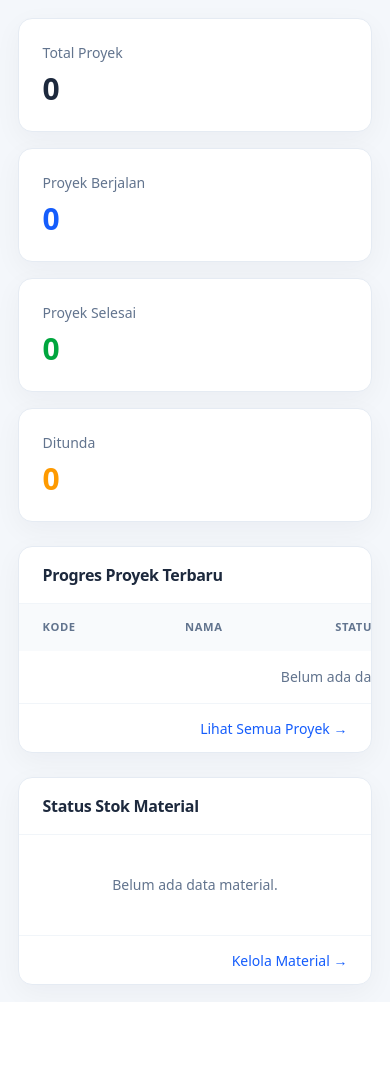
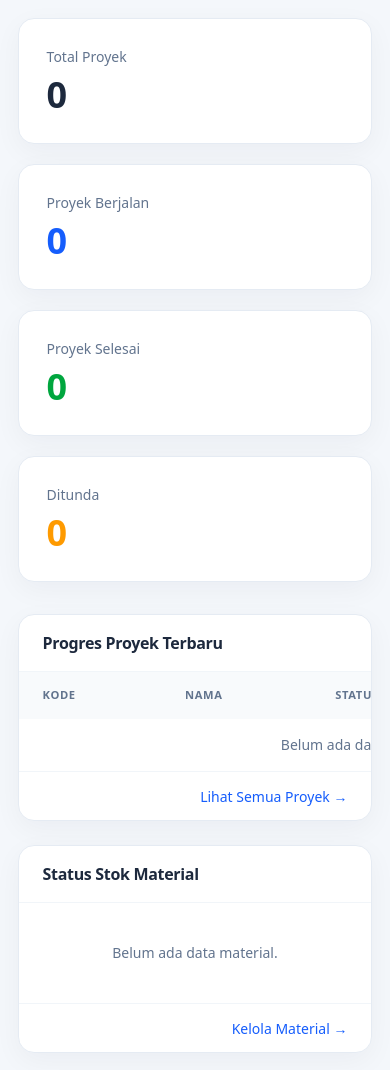
Before and after one commit to akbrff/buildsync-erp, a Laravel app: page /dashboard in a window 390 px wide. Shown: the part 73-1143 px from the top of the page. Before the commit the page ends 1075 px from the top, so only its background shows below. Run offline with Laravel 12, Linux system fonts and the light colour scheme; a user stored in the database is signed in; data comes from the database, SQL or seed files in the repository; data that the repository does not hold is empty; style sheets or scripts are compiled from the project's sources.

Commit message:
style: refresh dashboard cards and responsive content layout

```diff
--- a/resources/views/dashboard.blade.php
+++ b/resources/views/dashboard.blade.php
@@ -4,28 +4,28 @@
 
 @section('content')
     <!-- 4 Kotak Statistik Atas -->
-    <div class="grid gap-4 sm:grid-cols-2 lg:grid-cols-4 mb-6">
-        <div class="rounded-lg bg-white p-6 shadow-sm border border-slate-200">
+    <div class="mb-8 grid gap-5 sm:grid-cols-2 xl:grid-cols-4">
+        <div class="rounded-2xl bg-white p-7 shadow-sm border border-slate-200">
             <p class="text-sm font-medium text-slate-500">Total Proyek</p>
-            <p class="mt-2 text-3xl font-bold text-slate-800">{{ $totalProjects }}</p>
+            <p class="mt-2 text-4xl font-extrabold tracking-tight text-slate-800">{{ $totalProjects }}</p>
         </div>
-        <div class="rounded-lg bg-white p-6 shadow-sm border border-slate-200">
+        <div class="rounded-2xl bg-white p-7 shadow-sm border border-slate-200">
             <p class="text-sm font-medium text-slate-500">Proyek Berjalan</p>
-            <p class="mt-2 text-3xl font-bold text-blue-600">{{ $ongoingProjects }}</p>
+            <p class="mt-2 text-4xl font-extrabold tracking-tight text-blue-600">{{ $ongoingProjects }}</p>
         </div>
-        <div class="rounded-lg bg-white p-6 shadow-sm border border-slate-200">
+        <div class="rounded-2xl bg-white p-7 shadow-sm border border-slate-200">
             <p class="text-sm font-medium text-slate-500">Proyek Selesai</p>
-            <p class="mt-2 text-3xl font-bold text-green-600">{{ $completedProjects }}</p>
+            <p class="mt-2 text-4xl font-extrabold tracking-tight text-green-600">{{ $completedProjects }}</p>
         </div>
-        <div class="rounded-lg bg-white p-6 shadow-sm border border-slate-200">
+        <div class="rounded-2xl bg-white p-7 shadow-sm border border-slate-200">
             <p class="text-sm font-medium text-slate-500">Ditunda</p>
-            <p class="mt-2 text-3xl font-bold text-amber-500">{{ $onHoldProjects }}</p>
+            <p class="mt-2 text-4xl font-extrabold tracking-tight text-amber-500">{{ $onHoldProjects }}</p>
         </div>
     </div>
 
-    <div class="grid gap-6 lg:grid-cols-3">
+    <div class="grid gap-6 2xl:grid-cols-3">
         <!-- Tabel Progres Proyek (Kiri) -->
-        <div class="lg:col-span-2 rounded-lg bg-white shadow-sm border border-slate-200 overflow-hidden">
+        <div class="2xl:col-span-2 rounded-2xl bg-white shadow-sm border border-slate-200 overflow-hidden">
             <div class="border-b border-slate-100 px-6 py-4">
                 <h3 class="font-semibold text-slate-800">Progres Proyek Terbaru</h3>
             </div>
@@ -81,7 +81,7 @@
         </div>
 
         <!-- Panel Stok Material (Kanan) -->
-        <div class="rounded-lg bg-white shadow-sm border border-slate-200">
+        <div class="rounded-2xl bg-white shadow-sm border border-slate-200">
             <div class="border-b border-slate-100 px-6 py-4">
                 <h3 class="font-semibold text-slate-800">Status Stok Material</h3>
             </div>
```
